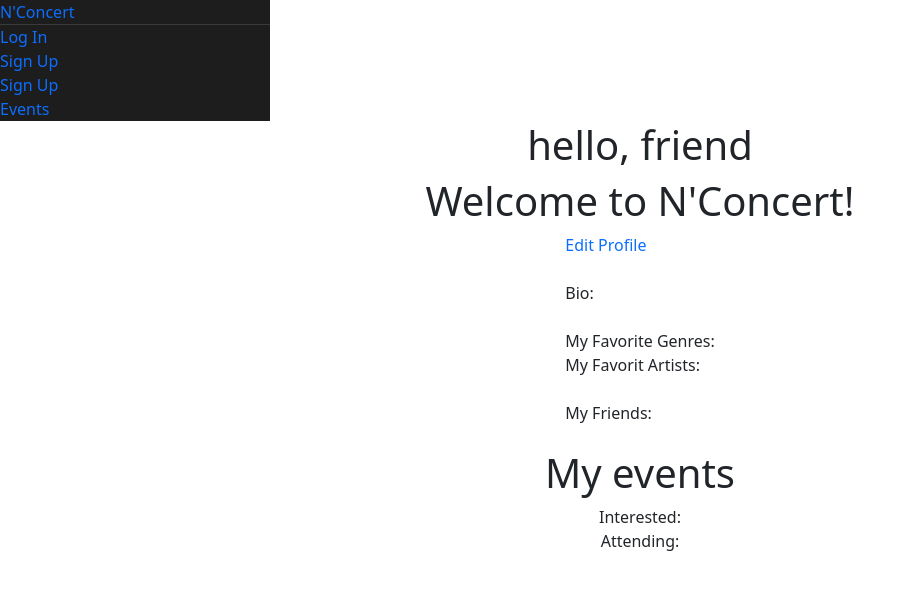
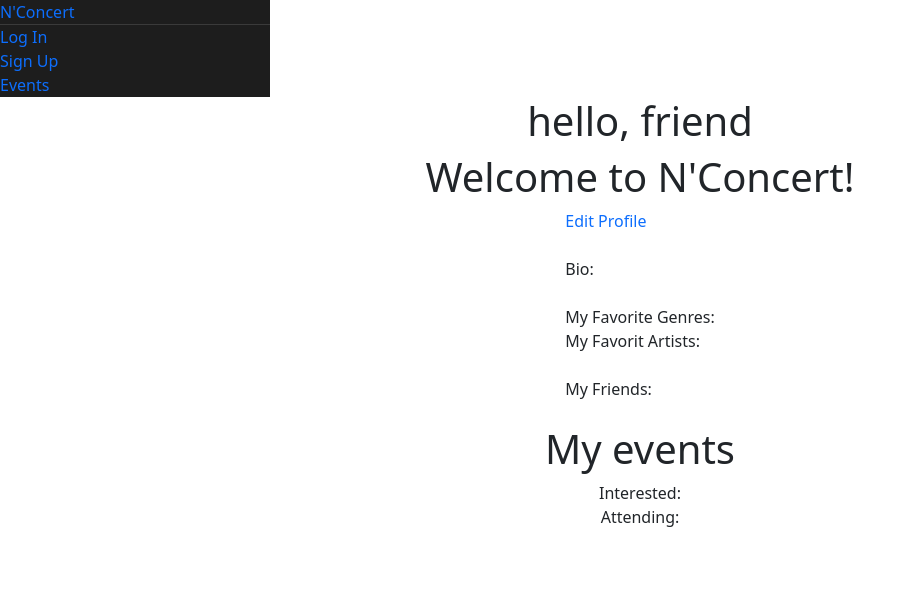
Before and after one commit to sarahpicard/NConcert-front-end, a React (Create React App) app: page / in a window 1280 px wide. Shown: the top 590 px of the page, without its empty margins (0-915 px from the left). Built offline with nearby package versions, Linux system fonts and the light colour scheme; no server answers.

Commit message:
adjust nav for non-logged in user

```diff
--- a/src/components/NavBar/NavBar.jsx
+++ b/src/components/NavBar/NavBar.jsx
@@ -72,9 +72,6 @@ const NavBar = ({ user, handleLogout }) => {
               <Link to="/signup">Sign Up</Link>
             </MenuItem>
             <MenuItem>
-              <Link to="/signup">Sign Up</Link>
-            </MenuItem>
-            <MenuItem>
               <Link to='/events'>Events</Link>
             </MenuItem>
           </ul>
--- a/src/pages/EventDetail/EventDetail.jsx
+++ b/src/pages/EventDetail/EventDetail.jsx
@@ -11,7 +11,7 @@ const EventDetail = () => {
     showEvent(location.state.event)
     .then(currentEvent => setCurrentEvent(currentEvent))
   }, [])
-  console.log(location.state.event)
+  // console.log(location.state.event)
 
 
 
--- a/src/pages/Search/Search.jsx
+++ b/src/pages/Search/Search.jsx
@@ -13,10 +13,6 @@ const Search = (props) => {
   const [searchResults, setSearchResults] = useState([{}])
   const [page, setPage] = useState(0)
 
-  useEffect(() => {
-    eventService.getSearch()
-    .then(keywordData => {setSearchResults(keywordData)})
-  }, [])
 
   // handle change of input
   const handleChange = (evt) => {
@@ -73,7 +69,7 @@ const Search = (props) => {
 
   return (
     <>
-    {/* {console.log(searchResults._embedded.events)} */}
+    {console.log(searchResults._embedded.events)}
       <div>
         <form action="#" onSubmit={handleSubmit}>
           <input type="text" value={keyword} name="keyword" placeholder="search event" onChange={handleChange} />
@@ -86,7 +82,7 @@ const Search = (props) => {
           <div>
             {searchResults._embedded.events.map(event =>
               <section>
-                {console.log(event)}
+                {/* {console.log(event)} */}
                 <div className="container py-2">
                   <article className="postcard">
                     <Link to={`/events/${event.id}`} className="postcard_img_link" state={{event}}>
@@ -98,7 +94,7 @@ const Search = (props) => {
                           />
                     </Link>
                     <div className='postcard-information'>
-                      {console.log(searchResults._embedded.events)}
+                      {/* {console.log(searchResults._embedded.events)} */}
                       <Link to={`/events/${event.id}`} state={{event}}>
                         <h1 className='postcard_title'>{event.name}</h1>
                       </Link>
--- a/src/services/eventServices.js
+++ b/src/services/eventServices.js
@@ -10,7 +10,7 @@ async function getSearch(keyword, city, page) {
 }
 
 async function showEvent(event) {
-  console.log(event)
+  // console.log(event)
   const res = await fetch(`${BASE_URL}/${event}`)
   return await res.json()
 }
```
